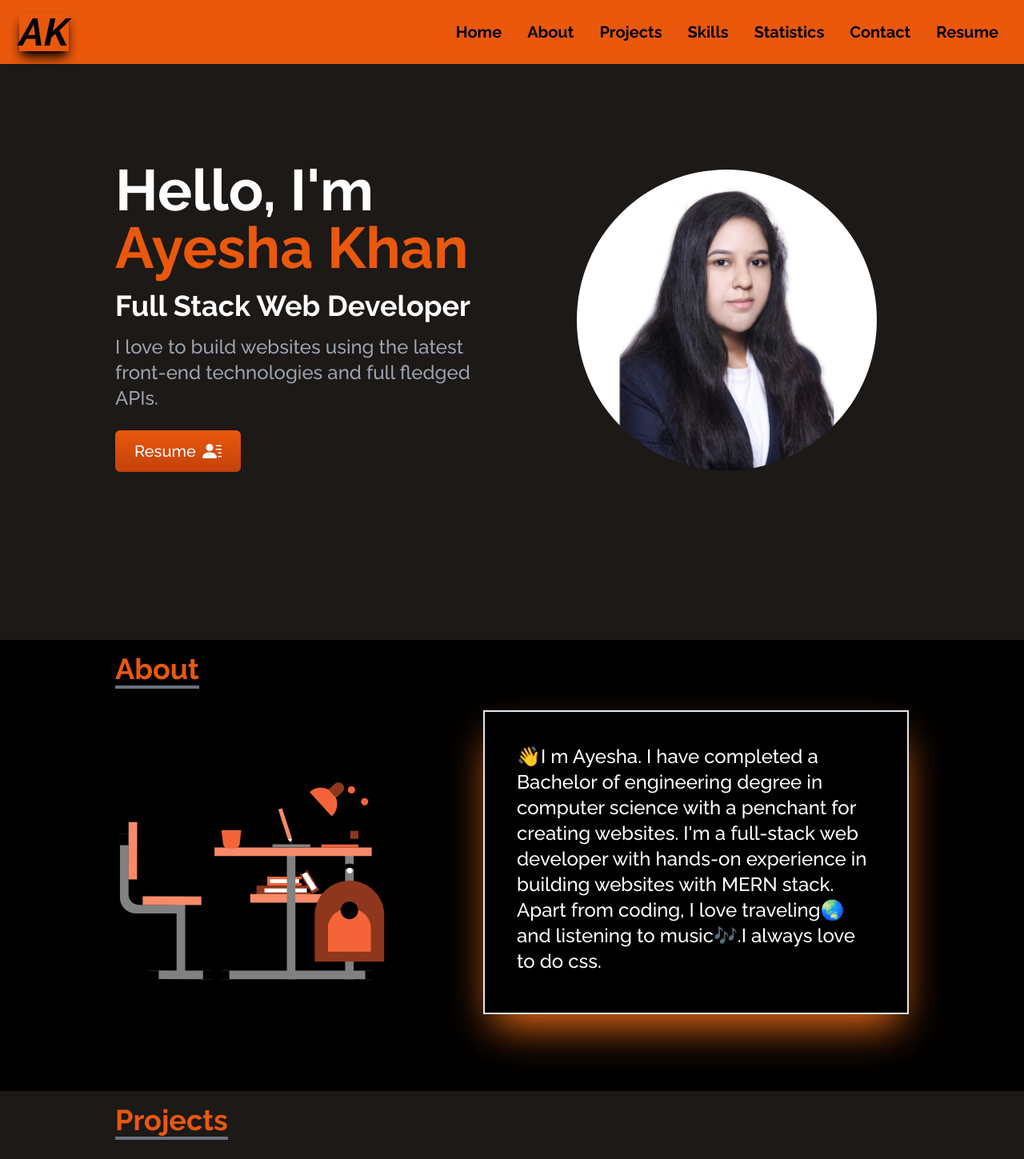
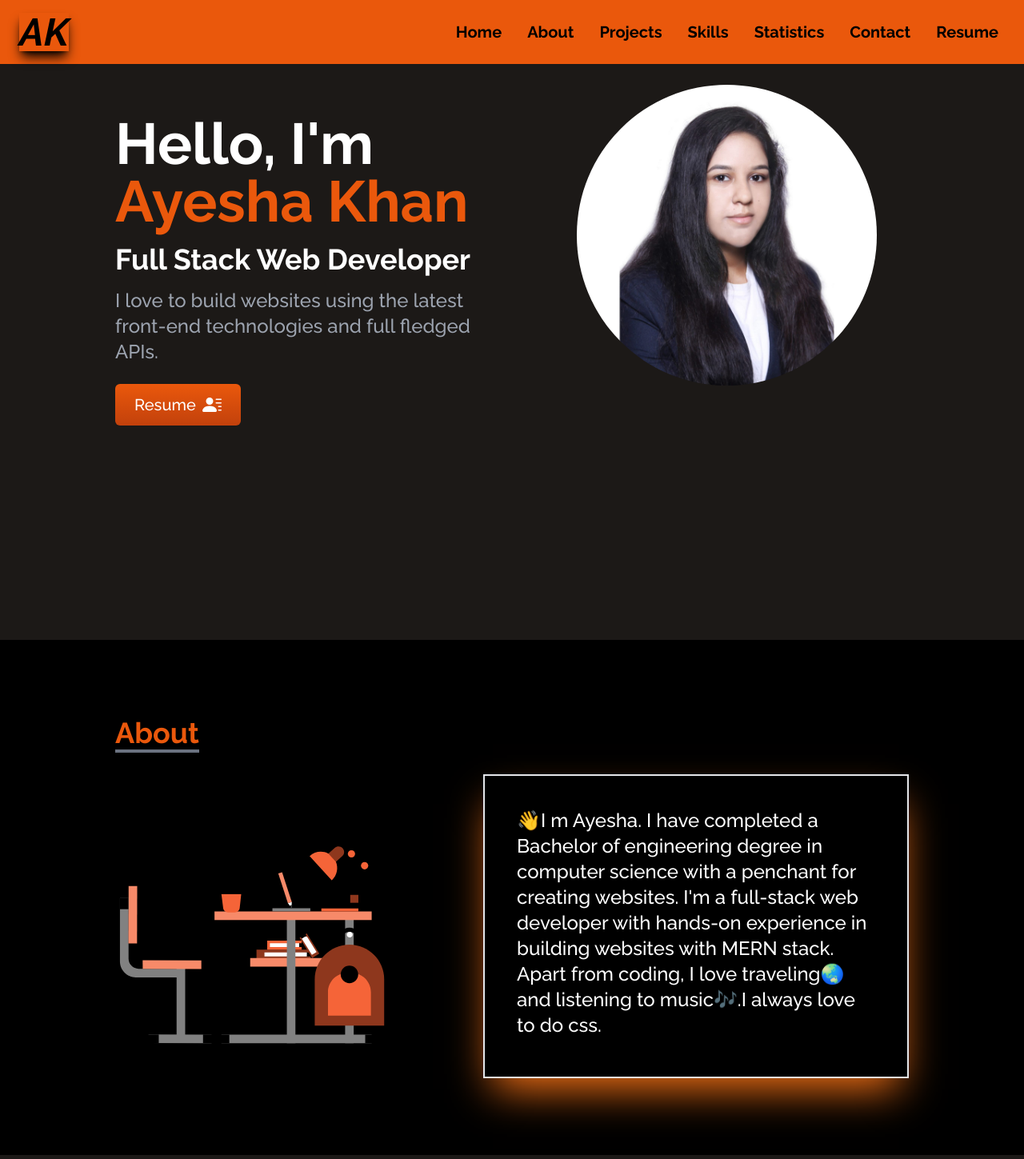
Before and after one commit to AyeshaKhan14/AyeshaKhan14.github.io, a React (Create React App) app: page / in a window 1280 px wide. Shown: the top 1449 px of the page at 80% size. Built offline with nearby package versions, Linux system fonts and the light colour scheme.

Commit message:
updated portfolio

```diff
--- a/src/Components/About.jsx
+++ b/src/Components/About.jsx
@@ -5,7 +5,7 @@ const About = () => {
   return (
     <div
       name="about"
-      className="w-full max-h-auto mb-20	bg-black	flex-col text-white about"
+      className="w-full max-h-auto mb-20 mt-20	bg-black	flex-col text-white about"
     >
       <div className="max-w-screen-lg p-4 mx-auto flex flex-col justify-center w-full h-full">
         <div className="pb-8">
--- a/src/Components/Contact.jsx
+++ b/src/Components/Contact.jsx
@@ -12,7 +12,7 @@ const Contact = () => {
   return (
     <div
       name="contact"
-      className="contact w-full h-screen bg-stone-900  p-4 text-white"
+      className="contact w-full h-auto bg-stone-900  p-4 text-white"
     >
       <div className="flex flex-col p-4 justify-center max-w-screen-lg mx-auto h-full">
         <div className="pb-8">
--- a/src/Components/Home.jsx
+++ b/src/Components/Home.jsx
@@ -8,16 +8,16 @@ import resume from "../assets/resume.pdf"
 const Home = () => (
   <div
     name="home"
-    className="h-screen w-full bg-stone-900 home"
+    className="h-screen  w-full bg-stone-900 home"
   >
-    <div className="max-w-screen-lg mx-auto flex flex-col items-center justify-center h-full px-4 md:flex-row">
+    <div className="max-w-screen-lg mx-auto flex flex-col items-center justify-center max-h-full px-4 md:flex-row">
       <div className="small-screen hidden mt-8">
         <img
           src={ayesha}
           alt="profile"
           className="border-orange-600 w-72  rounded-full" />
       </div>
-      <div className="flex flex-col justify-center h-full">
+      <div className="flex flex-col justify-center h-auto mt-36">
        <div className="">
        <h2 className="text-4xl sm:text-7xl font-bold text-white">
          Hello, I'm <span className="text-orange-600" >Ayesha Khan</span>
@@ -26,21 +26,22 @@ const Home = () => (
         <p className="font-medium	text-2xl text-gray-400 py-4 max-w-md">
           I love to build websites using the latest front-end technologies and full fledged APIs.
         </p>
-       </div>
+
 
 
         <a
           href={resume}
-          className="flex justify-between  items-center w-full text-white"
+          className="flex justify-between items-center w-full text-white"
           download={true}
           target="_blank"
           rel="noreferrer"
         >
         <div className="group text-white w-fit px-6 py-3 my-2 flex items-center gap-2 rounded-md bg-gradient-to-b from-orange-600 to-orange-700 cursor-pointer"> <span className="font-medium text-xl" >Resume</span> <BsFillPersonLinesFill className="text-2xl" /></div>
         </a>
+        </div>
       </div>
 
-        <div className="big-screen w-8/12 shadow-orange-600 ">
+        <div className="big-screen w-8/12  mt-12 shadow-orange-600 ">
           <img
             src={ayesha}
             alt="profile"
--- a/src/Components/NavBar.jsx
+++ b/src/Components/NavBar.jsx
@@ -60,7 +60,7 @@ const NavBar = () => {
           ><a
           href={resume}
           download={true}
-          // target="_blank"
+           target="_blank"
           // rel="noreferrer"
           >
             Resume</a></li>
--- a/src/Components/SocialLinks.jsx
+++ b/src/Components/SocialLinks.jsx
@@ -14,6 +14,23 @@ import { Link } from "react-scroll";
 const SocialLinks = () => {
 
   return (
+       <div className="block bg-stone-900">
+
+
+        <div className="md:flex justify-center gap-12   sm:block mb-2 ">
+          <div  className="flex gap-2 sm:mt-2 ">
+          <div className="rounded-full w-10 flex justify-center items-center border-hidden font-extrabold		text-2xl text-black bg-orange-700 		 h-10	">C</div>
+         <div className="text-orange-700 font-bold text-lg">+91-9834976019</div>
+          </div>
+
+          <div  className="flex gap-2 sm:mt-2">
+          <div className="rounded-full w-10 flex justify-center items-center border-hidden font-extrabold		text-2xl text-black bg-orange-700 	font-bold	 h-10	"> @</div>
+          <div className="text-orange-700 font-bold text-lg">ayeshatravels9@gmail.com</div>
+          </div>
+
+        </div>
+
+
        <div className="flex justify-center gap-10  bg-stone-900">
          <div className="border-2 rounded-full w-10 flex justify-center items-center border-hidden font-extrabold		text-2xl text-black bg-orange-700 		 h-10	"> <a href="https://twitter.com/">  <FaTwitter/></a></div>
          <div className="border-2 rounded-full w-10 flex justify-center items-center border-hidden font-extrabold		text-2xl text-black bg-orange-700 		 h-10	">  <a href="https://www.linkedin.com/in/ayesha-khan-8a95691b9/"><FaLinkedinIn/></a> </div>
@@ -24,6 +41,8 @@ const SocialLinks = () => {
 
 
     </div>
+
+    </div>
   );
 };
 
```
